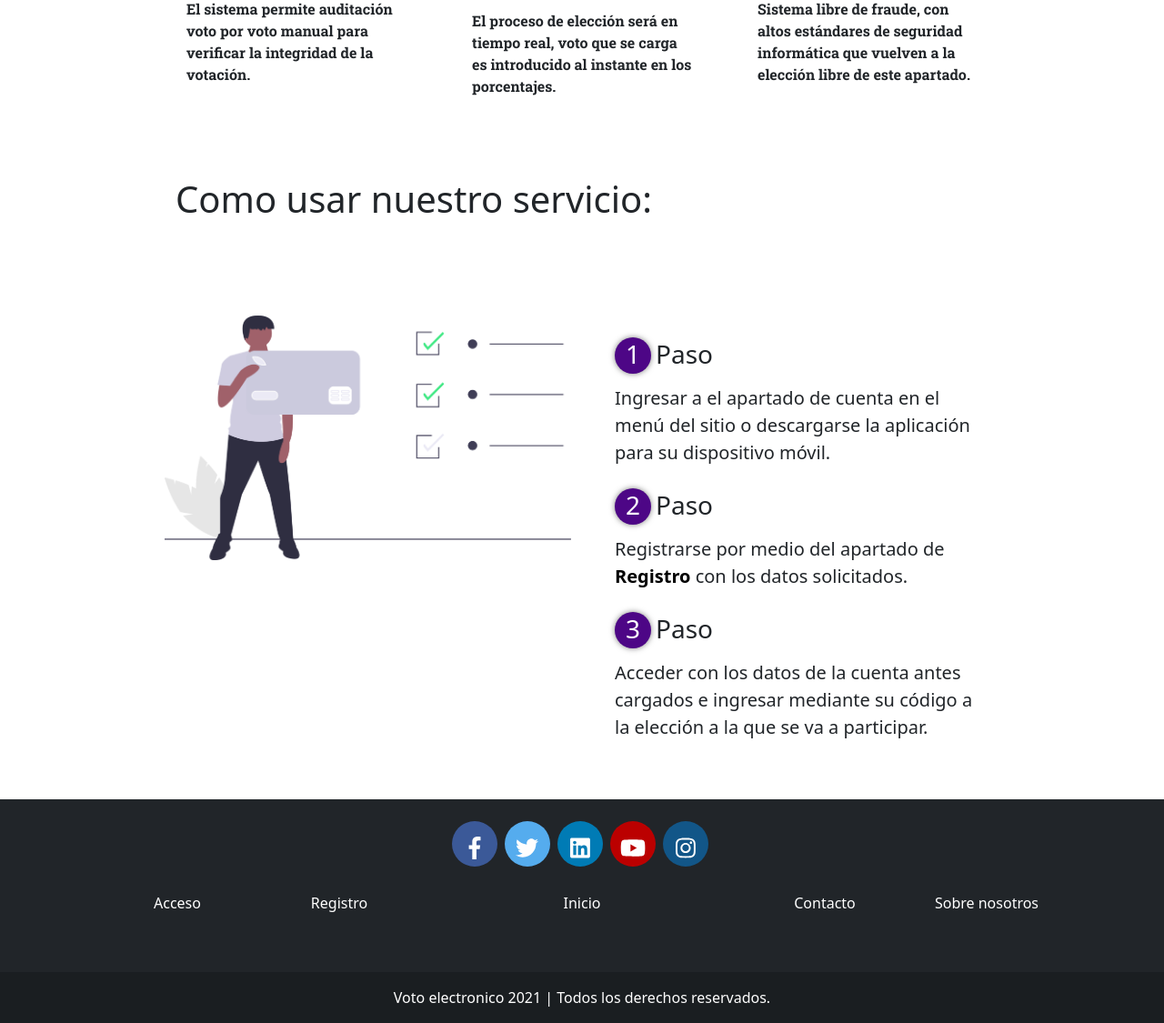
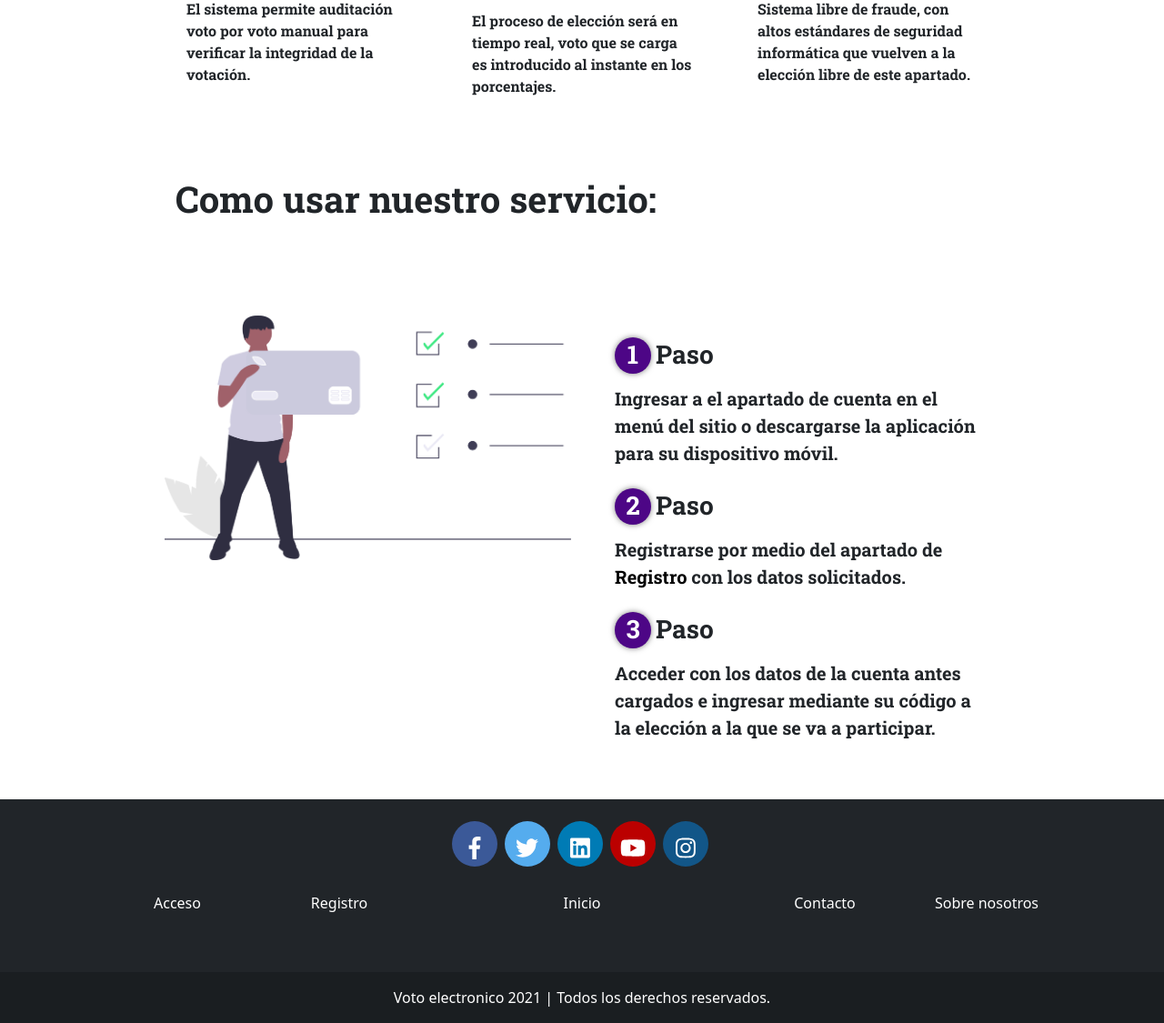
Before and after one commit to PPROF2-2022ProgWeb/g31-aula1-votoelectronico-g31, a PHP site: page / in a window 1280 px wide. Shown: the part 1143-2268 px from the top of the page at 91% size. Run offline with PHP 8.4, Linux system fonts and the light colour scheme; some libraries are stand-ins or nearby versions.

Commit message:
Prueba fuente

```diff
--- a/VOTO_ELECTRONICO/css/estilo_inicio.css
+++ b/VOTO_ELECTRONICO/css/estilo_inicio.css
@@ -42,6 +42,9 @@ h1{
   font-family: 'Roboto Slab', serif;
 }
 #contiene{
+  font-family: 'Roboto Slab', serif;
+}
+#pasos{
   font-family: 'Roboto Slab', serif;
 }
 .wave {
--- a/VOTO_ELECTRONICO/index.html
+++ b/VOTO_ELECTRONICO/index.html
@@ -87,7 +87,7 @@
                        </div>
                    </div>
               </section>
-              <section class="container-fluid">
+              <section class="container-fluid" id="pasos">
                 <div class="row w-75 mx-auto servicio-fila my-5">
                      <h3 class="fs-1 mt-2 px-4 pb-5 pt-3">Como usar nuestro servicio:</h3>
                      <div class="col-sm pt-5">
```
